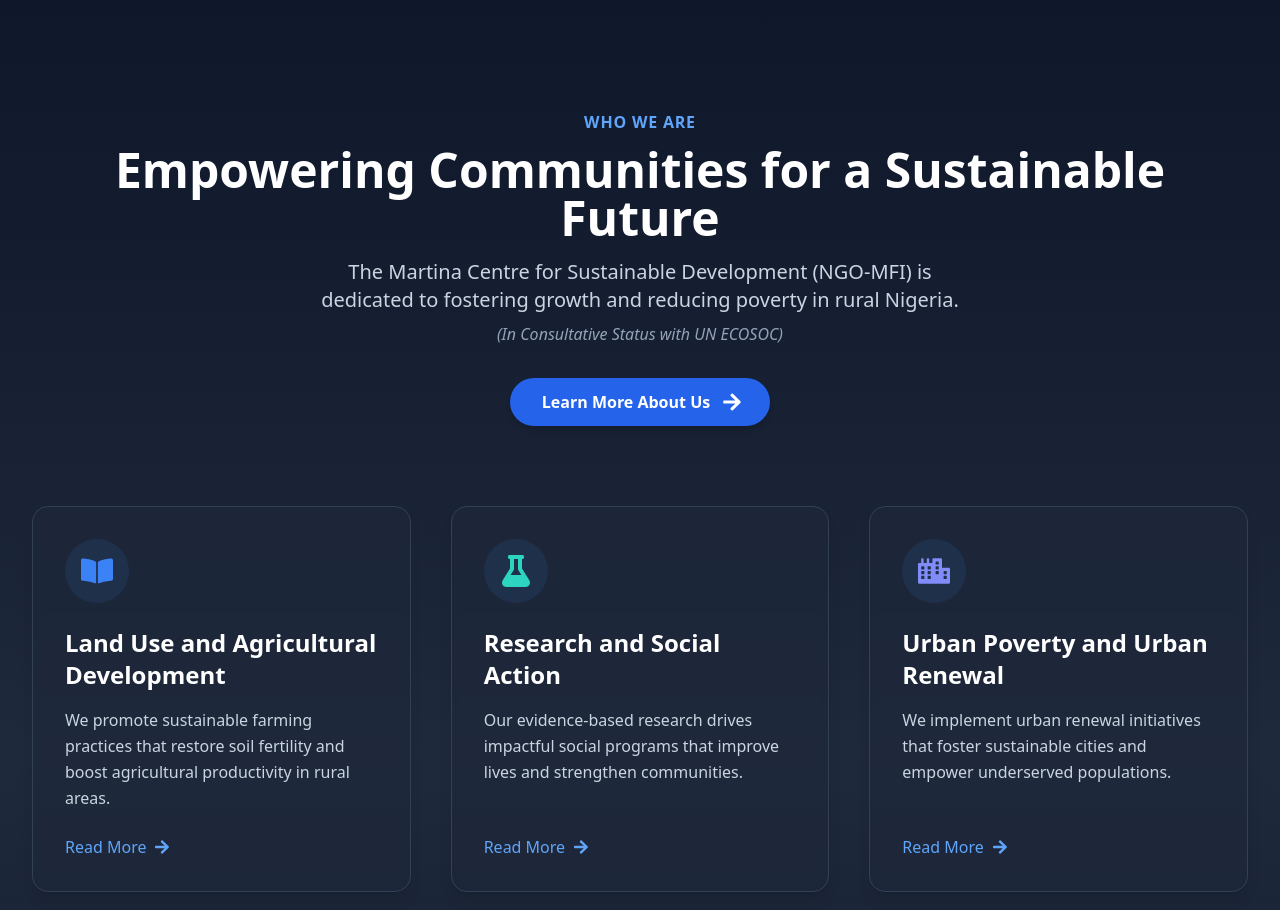
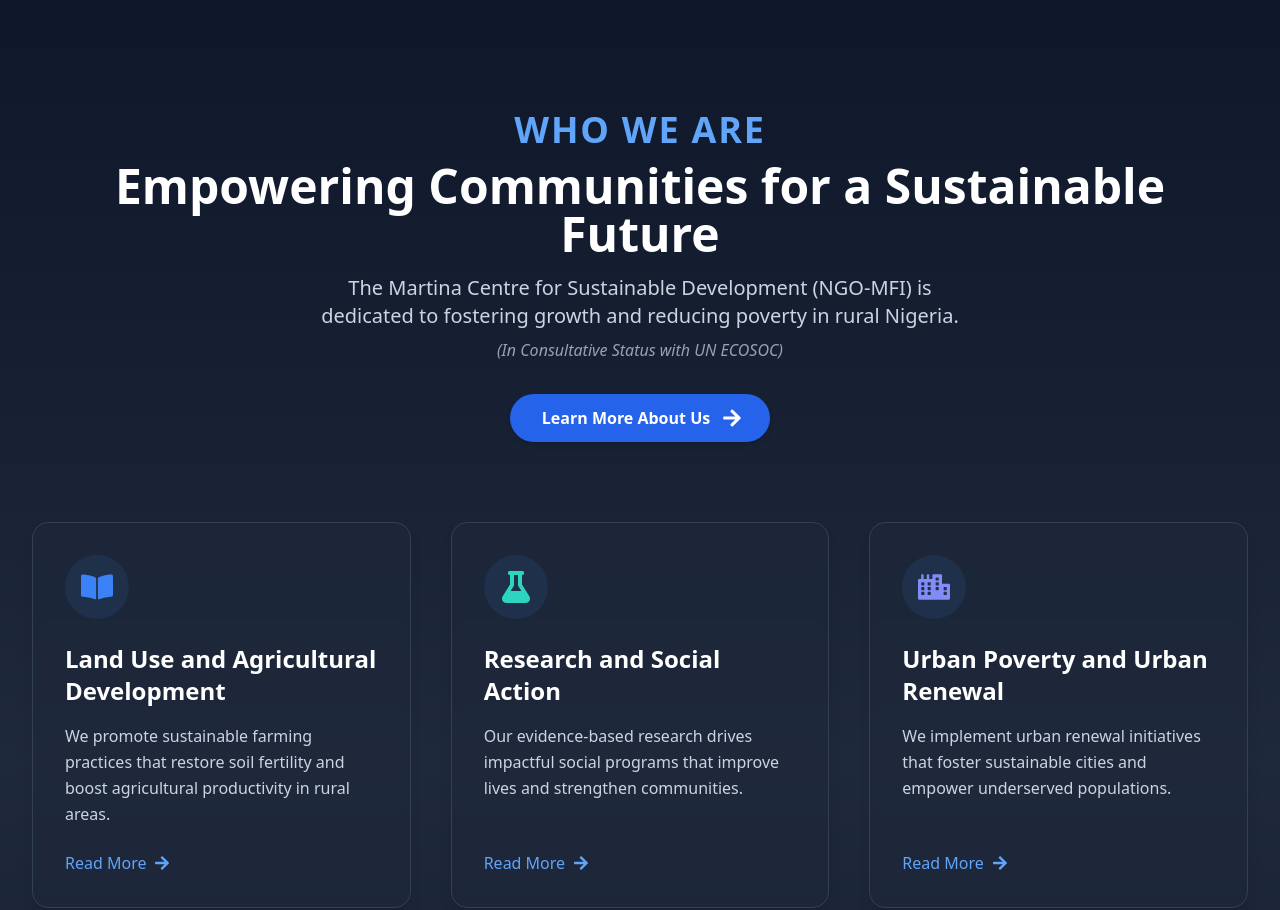
Before and after one commit to primexk5/Martina, a React (Vite) app: page / in a window 1280 px wide. Shown: the part 914-1824 px from the top of the page. Built offline with nearby package versions, Linux system fonts and the light colour scheme.

Commit message:
added px to the about header

```diff
--- a/src/molecules/About.jsx
+++ b/src/molecules/About.jsx
@@ -15,7 +15,7 @@
       <div className="max-w-7xl mx-auto">
         {/* Header */}
         <div className="text-center mb-20 animate-fade-in-up">
-          <h2 className="text-blue-400 font-semibold uppercase  tracking-wider">
+          <h2 className="text-blue-400 font-semibold uppercase text-4xl tracking-wider">
             Who We Are
           </h2>
           <h3 className="mt-3 text-4xl sm:text-5xl font-extrabold text-white">
```
